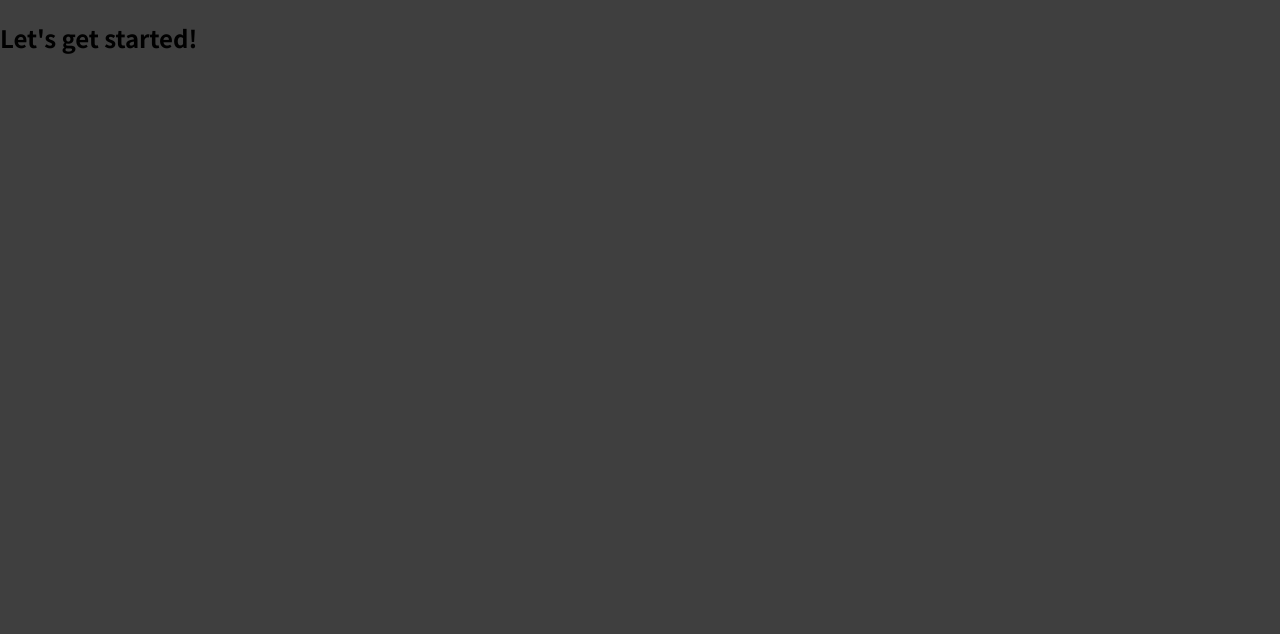
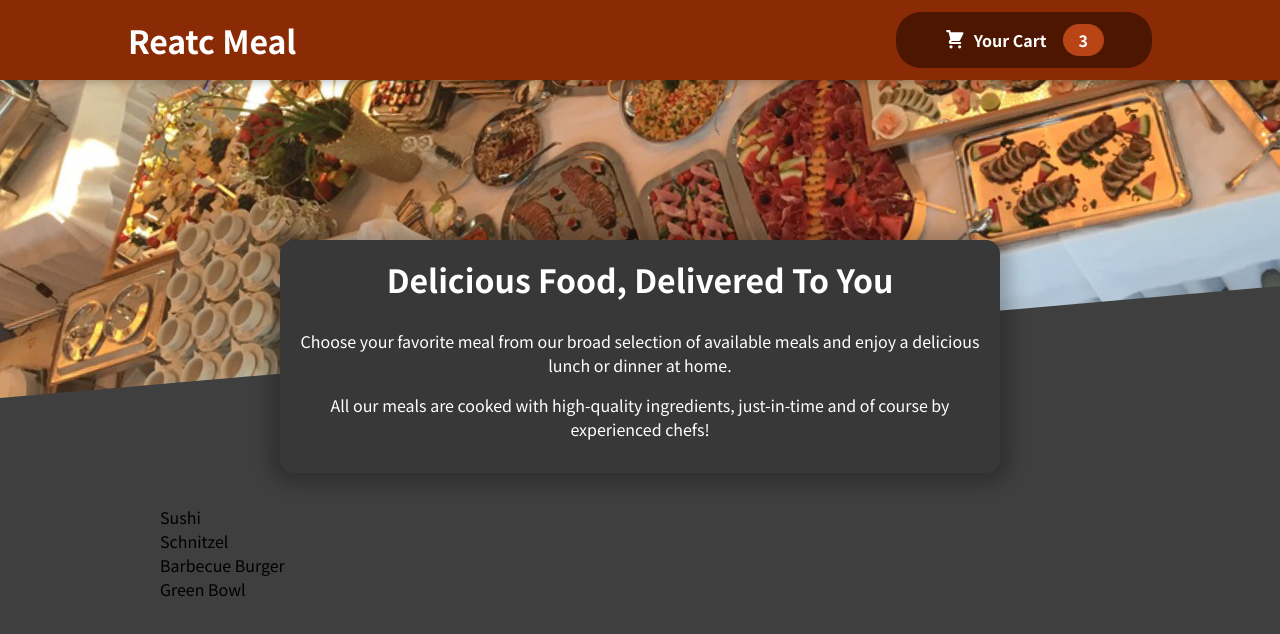
Before and after one commit to iputuagussetiawan/FoodOrder, a React (Create React App) app: page / in a window 1280 px wide. Shown: the top 634 px of the page. Built offline with nearby package versions, Linux system fonts and the light colour scheme.

Commit message:
135. Adding a Meals Component

```diff
--- a/src/App.js
+++ b/src/App.js
@@ -1,8 +1,14 @@
+import { Fragment } from "react";
+import Header from "./components/Layout/Header";
+import Meals from "./components/Meals/Meals";
 function App() {
   return (
-    <div>
-      <h2>Let's get started!</h2>
-    </div>
+    <Fragment>
+      <Header></Header>
+      <main>
+      <Meals></Meals>
+      </main>
+    </Fragment>
   );
 }
 
--- /dev/null
+++ b/src/components/Cart/CartIcon.js
@@ -0,0 +1,13 @@
+const CartIcon = () => {
+    return (
+      <svg
+        xmlns='http://www.w3.org/2000/svg'
+        viewBox='0 0 20 20'
+        fill='currentColor'
+      >
+        <path d='M3 1a1 1 0 000 2h1.22l.305 1.222a.997.997 0 00.01.042l1.358 5.43-.893.892C3.74 11.846 4.632 14 6.414 14H15a1 1 0 000-2H6.414l1-1H14a1 1 0 00.894-.553l3-6A1 1 0 0017 3H6.28l-.31-1.243A1 1 0 005 1H3zM16 16.5a1.5 1.5 0 11-3 0 1.5 1.5 0 013 0zM6.5 18a1.5 1.5 0 100-3 1.5 1.5 0 000 3z' />
+      </svg>
+    );
+  };
+
+  export default CartIcon;
--- /dev/null
+++ b/src/components/Layout/Header.js
@@ -0,0 +1,16 @@
+import { Fragment } from "react";
+import mealImage from "../../assets/meals.jpg";
+import classes from "./Header.module.css";
+import HeaderCartButton from "./HeaderCartButton";
+const Header = props=>{
+ return <Fragment>
+     <header className={classes.header}>
+         <h1>Reatc Meal</h1>
+         <HeaderCartButton></HeaderCartButton>
+     </header>
+     <div className={classes['main-image']}>
+         <img src={mealImage} alt="Food Delecious"/>
+     </div>
+ </Fragment>
+};
+export default Header
--- /dev/null
+++ b/src/components/Layout/Header.module.css
@@ -0,0 +1,29 @@
+.header {
+	position: fixed;
+	top: 0;
+	left: 0;
+	width: 100%;
+	height: 5rem;
+	background-color: #8a2b06;
+	color: white;
+	display: flex;
+	justify-content: space-between;
+	align-items: center;
+	padding: 0 10%;
+	box-shadow: 0 2px 8px rgba(0, 0, 0, 0.25);
+	z-index: 10;
+}
+
+.main-image {
+	width: 100%;
+	height: 25rem;
+	z-index: 0;
+	overflow: hidden;
+}
+
+.main-image img {
+	width: 110%;
+	height: 100%;
+	object-fit: cover;
+	transform: rotateZ(-5deg) translateY(-4rem) translateX(-1rem);
+}
--- /dev/null
+++ b/src/components/Layout/HeaderCartButton.js
@@ -0,0 +1,19 @@
+import React, { Component } from 'react'
+import CartIcon from '../Cart/CartIcon'
+import classes from './HeaderCartButton.module.css'
+
+export class HeaderCartButton extends Component {
+  render() {
+    return (
+      <button className={classes.button}>
+          <span className={classes.icon}>
+              <CartIcon/>
+          </span>
+          <span>Your Cart</span>
+          <span className={classes.badge}>3</span>
+      </button>
+    )
+  }
+}
+
+export default HeaderCartButton
--- /dev/null
+++ b/src/components/Layout/HeaderCartButton.module.css
@@ -0,0 +1,59 @@
+.button {
+	cursor: pointer;
+	font: inherit;
+	border: none;
+	background-color: #4d1601;
+	color: white;
+	padding: 0.75rem 3rem;
+	display: flex;
+	justify-content: space-around;
+	align-items: center;
+	border-radius: 25px;
+	font-weight: bold;
+}
+
+.button:hover,
+.button:active {
+	background-color: #2c0d00;
+}
+
+.icon {
+	width: 1.35rem;
+	height: 1.35rem;
+	margin-right: 0.5rem;
+}
+
+.badge {
+	background-color: #b94517;
+	padding: 0.25rem 1rem;
+	border-radius: 25px;
+	margin-left: 1rem;
+	font-weight: bold;
+}
+
+.button:hover .badge,
+.button:active .badge {
+	background-color: #92320c;
+}
+
+.bump {
+	animation: bump 300ms ease-out;
+}
+
+@keyframes bump {
+	0% {
+		transform: scale(1);
+	}
+	10% {
+		transform: scale(0.9);
+	}
+	30% {
+		transform: scale(1.1);
+	}
+	50% {
+		transform: scale(1.15);
+	}
+	100% {
+		transform: scale(1);
+	}
+}
--- /dev/null
+++ b/src/components/Meals/AvailableMeals.js
@@ -0,0 +1,43 @@
+import React, { Component } from 'react'
+import classes from './AvailableMeals.module.css'
+const DUMMY_MEALS = [
+    {
+      id: 'm1',
+      name: 'Sushi',
+      description: 'Finest fish and veggies',
+      price: 22.99,
+    },
+    {
+      id: 'm2',
+      name: 'Schnitzel',
+      description: 'A german specialty!',
+      price: 16.5,
+    },
+    {
+      id: 'm3',
+      name: 'Barbecue Burger',
+      description: 'American, raw, meaty',
+      price: 12.99,
+    },
+    {
+      id: 'm4',
+      name: 'Green Bowl',
+      description: 'Healthy...and green...',
+      price: 18.99,
+    },
+];
+
+export class AvailableMeals extends Component {
+  render() {
+    const mealList= DUMMY_MEALS.map(meal=><li>{meal.name}</li>);
+    return (
+      <section className={classes.meals}>
+          <ul>
+              {mealList}
+          </ul>
+      </section>
+    )
+  }
+}
+
+export default AvailableMeals
--- /dev/null
+++ b/src/components/Meals/AvailableMeals.module.css
@@ -0,0 +1,24 @@
+.meals {
+	max-width: 60rem;
+	width: 90%;
+	margin: 2rem auto;
+	animation: meals-appear 1s ease-out forwards;
+}
+
+.meals ul {
+	list-style: none;
+	margin: 0;
+	padding: 0;
+}
+
+@keyframes meals-appear {
+	from {
+		opacity: 0;
+		transform: translateY(3rem);
+	}
+
+	to {
+		opacity: 1;
+		transform: translateY(0);
+	}
+}
--- /dev/null
+++ b/src/components/Meals/Meals.js
@@ -0,0 +1,17 @@
+import React, { Component } from 'react'
+import MealsSummary from './MealsSummary'
+import AvailableMeals from './AvailableMeals'
+import { Fragment } from 'react'
+
+export class Meals extends Component {
+  render() {
+    return (
+        <Fragment>
+            <MealsSummary></MealsSummary>
+            <AvailableMeals></AvailableMeals>
+        </Fragment>
+    )
+  }
+}
+
+export default Meals
--- /dev/null
+++ b/src/components/Meals/MealsSummary.js
@@ -0,0 +1,22 @@
+import classes from './MealsSummary.module.css';
+import React, { Component } from 'react'
+
+export class MealsSummary extends Component {
+  render() {
+    return (
+        <section className={classes.summary}>
+        <h2>Delicious Food, Delivered To You</h2>
+        <p>
+          Choose your favorite meal from our broad selection of available meals
+          and enjoy a delicious lunch or dinner at home.
+        </p>
+        <p>
+          All our meals are cooked with high-quality ingredients, just-in-time and
+          of course by experienced chefs!
+        </p>
+      </section>
+    )
+  }
+}
+
+export default MealsSummary
--- /dev/null
+++ b/src/components/Meals/MealsSummary.module.css
@@ -0,0 +1,18 @@
+.summary {
+	text-align: center;
+	max-width: 45rem;
+	width: 90%;
+	margin: auto;
+	margin-top: -10rem;
+	position: relative;
+	background-color: #383838;
+	color: white;
+	border-radius: 14px;
+	padding: 1rem;
+	box-shadow: 0 1px 18px 10px rgba(0, 0, 0, 0.25);
+}
+
+.summary h2 {
+	font-size: 2rem;
+	margin-top: 0;
+}
```
Also changed, not shown: src/assets/meals.jpg (added), 1 other file (tests, documents, lock files or other folders).
